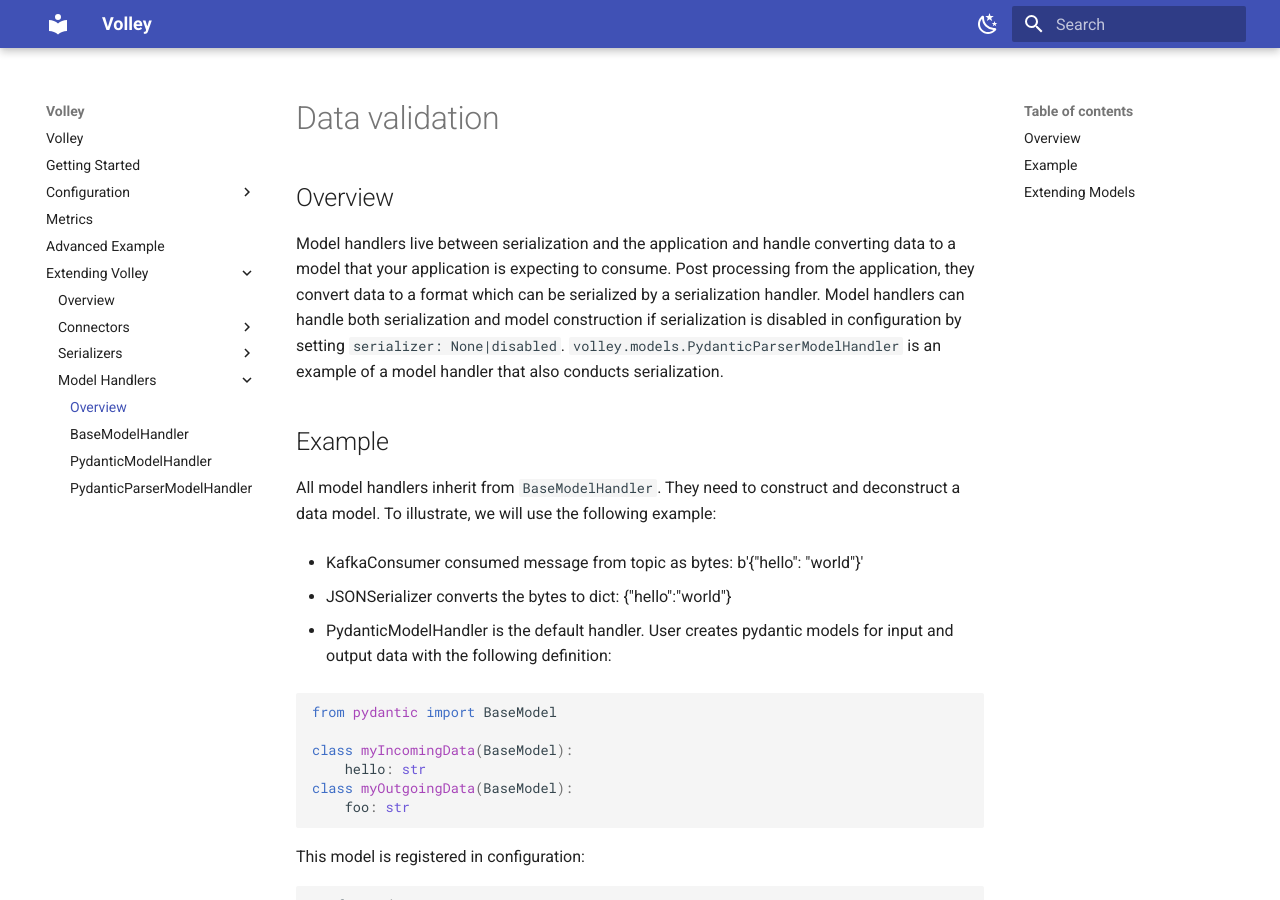
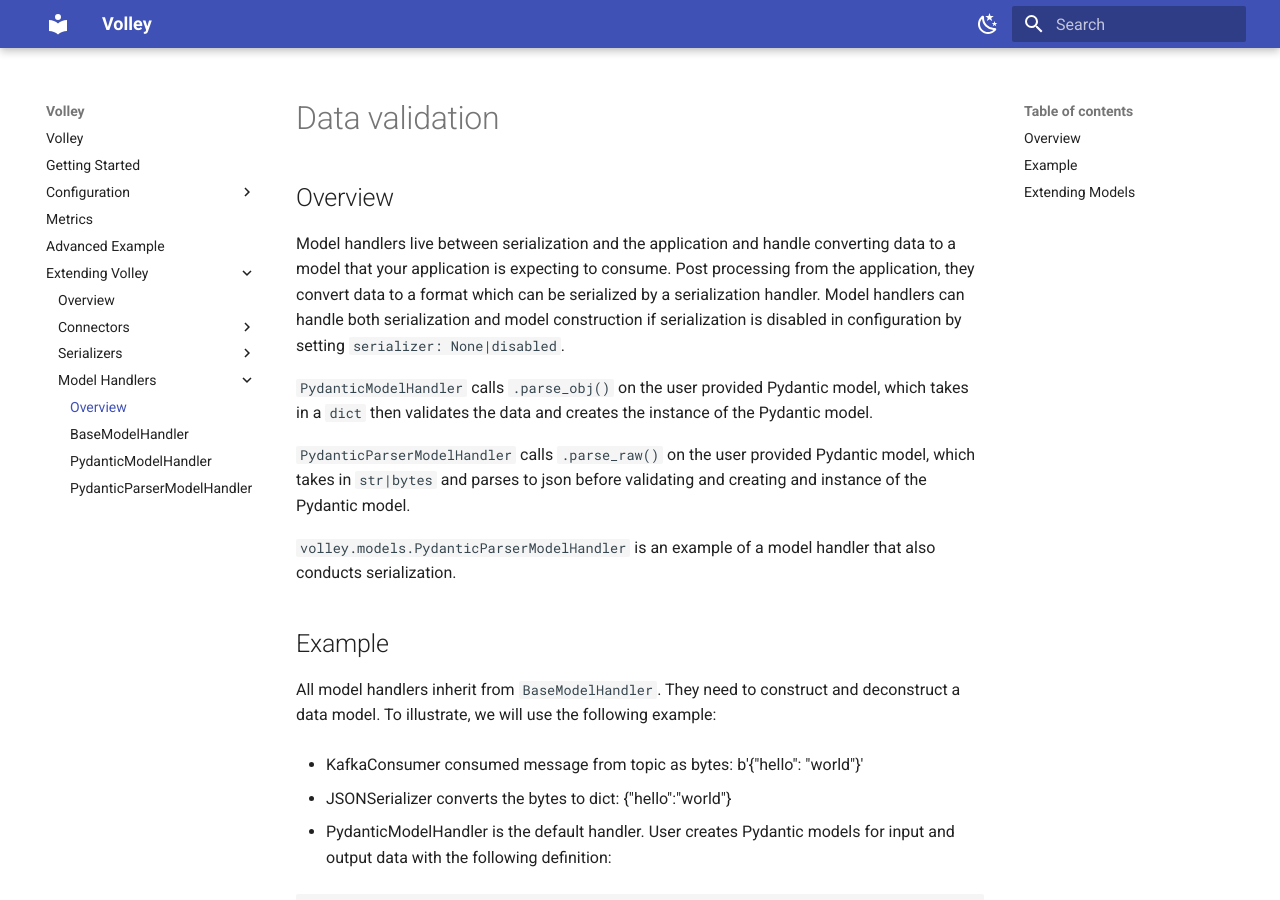
Before and after one commit to shipt/py-volley, an MkDocs documentation site: the page built from docs/docs/models/overview.md, in a window 1280 px wide and 900 px high. Built offline with MkDocs 1.6.1 and Material for MkDocs 9.7.7, drawn with Linux system fonts in a browser that asks for light colours.

Commit message:
fix some typos

````diff
--- a/docs/docs/models/overview.md
+++ b/docs/docs/models/overview.md
@@ -2,9 +2,13 @@
 
 
 ## Overview
-Model handlers live between serialization and the application and handle converting data to a model that your application is expecting to consume. Post processing from the application, they convert data to a format which can be serialized by a serialization handler. Model handlers can handle both serialization and model construction if serialization is disabled in configuration by setting `serializer: None|disabled`. `volley.models.PydanticParserModelHandler` is an example of a model handler that also conducts serialization.
+Model handlers live between serialization and the application and handle converting data to a model that your application is expecting to consume. Post processing from the application, they convert data to a format which can be serialized by a serialization handler. Model handlers can handle both serialization and model construction if serialization is disabled in configuration by setting `serializer: None|disabled`.
 
+`PydanticModelHandler` calls `.parse_obj()` on the user provided Pydantic model, which takes in a `dict` then validates the data and creates the instance of the Pydantic model.
 
+`PydanticParserModelHandler` calls `.parse_raw()` on the user provided Pydantic model, which takes in `str|bytes` and parses to json before validating and creating and instance of the Pydantic model.
+
+`volley.models.PydanticParserModelHandler` is an example of a model handler that also conducts serialization.
 
 ## Example
 All model handlers inherit from `BaseModelHandler`. They need to construct and deconstruct a data model. To illustrate, we will use the following example:
@@ -13,7 +17,7 @@ All model handlers inherit from `BaseModelHandler`. They need to construct and d
 
 - JSONSerializer converts the bytes to dict: {"hello":"world"}
 
-- PydanticModelHandler is the default handler. User creates pydantic models for input and output data with the following definition:
+- PydanticModelHandler is the default handler. User creates Pydantic models for input and output data with the following definition:
 
 
 ```python
````
Also changed, not shown: docs/docs/profiles.md (+2 -2 lines).
